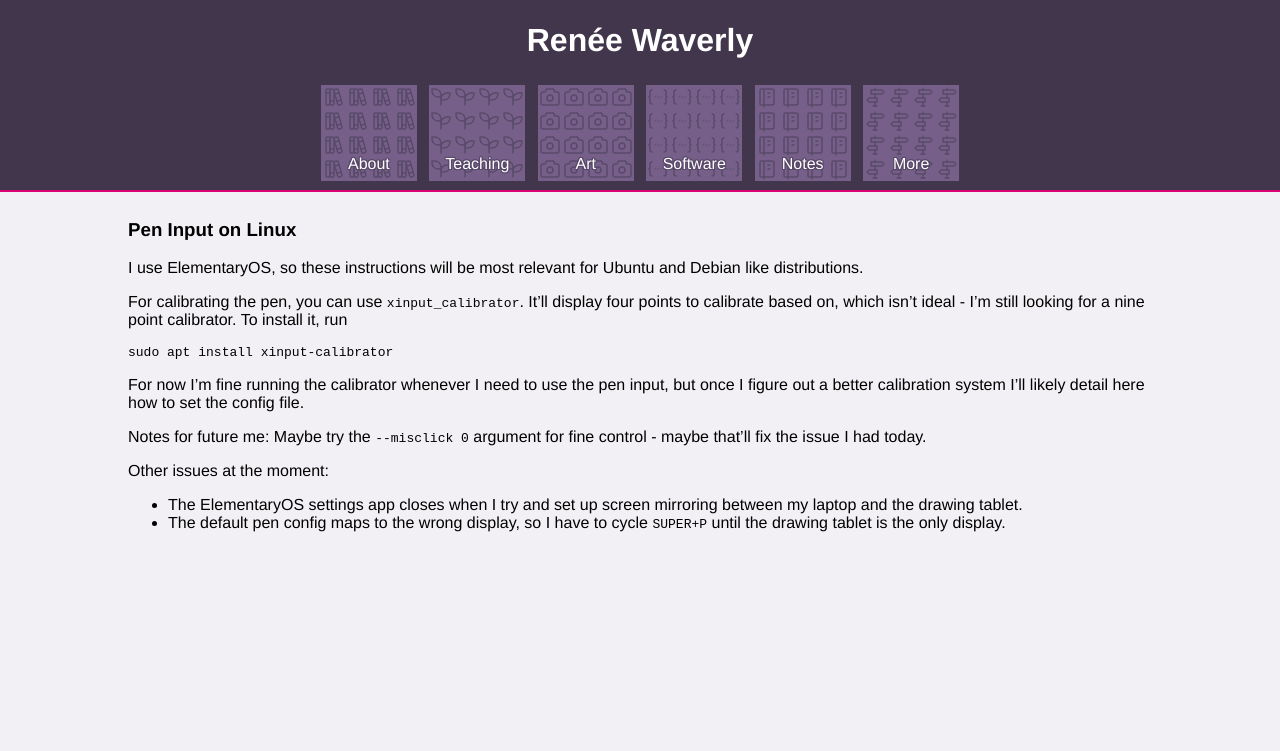
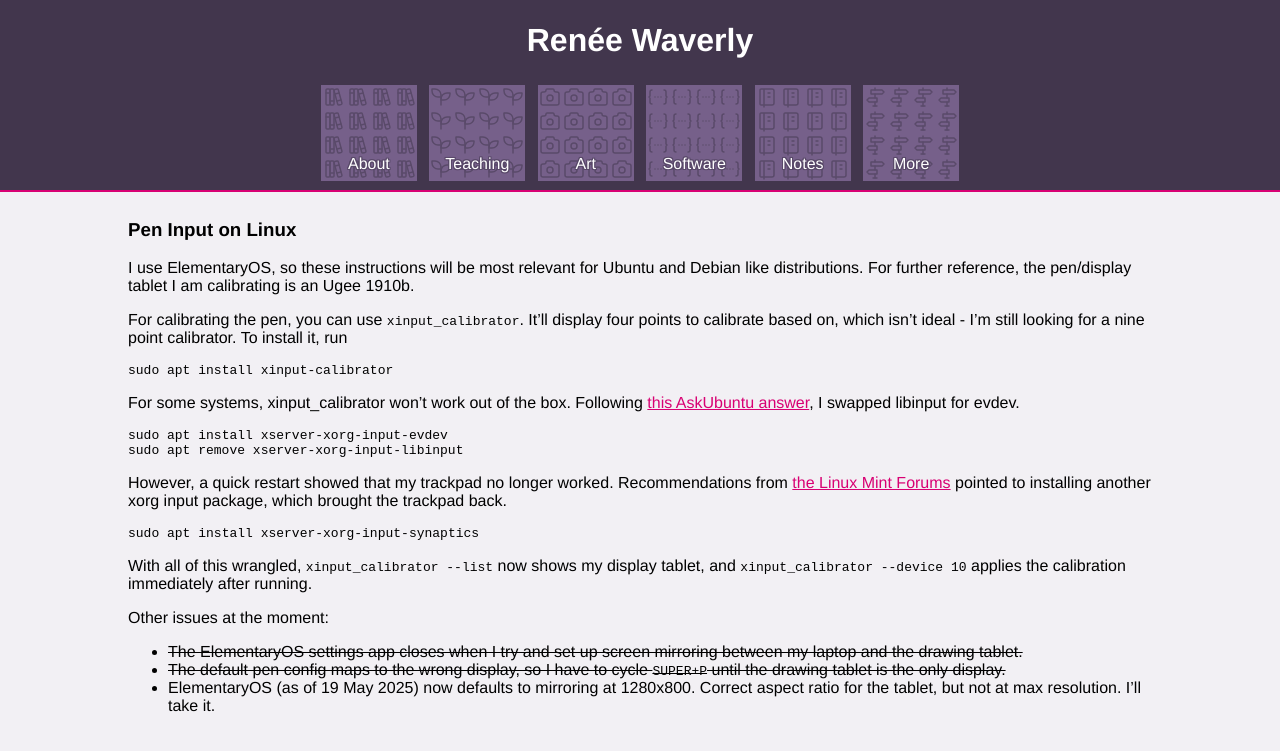
Before and after one commit to reneeverly/reneeverly.github.io, a Jekyll site: the page built from notes/linux_pen_input.md, in a window 1280 px wide. Shown: the top 751 px of the page. Built offline with Jekyll 4.4.1, drawn with Linux system fonts in a browser that asks for light colours.

Commit message:
Update linux_pen_input.md

````diff
--- a/notes/linux_pen_input.md
+++ b/notes/linux_pen_input.md
@@ -4,16 +4,28 @@ title: Pen Input on Linux
 ---
 ### Pen Input on Linux
 
-I use ElementaryOS, so these instructions will be most relevant for Ubuntu and Debian like distributions.
+I use ElementaryOS, so these instructions will be most relevant for Ubuntu and Debian like distributions.  For further reference, the pen/display tablet I am calibrating is an Ugee 1910b.
 
 For calibrating the pen, you can use `xinput_calibrator`.  It'll display four points to calibrate based on, which isn't ideal - I'm still looking for a nine point calibrator.  To install it, run
 ```bash
 sudo apt install xinput-calibrator
 ```
-For now I'm fine running the calibrator whenever I need to use the pen input, but once I figure out a better calibration system I'll likely detail here how to set the config file.
+For some systems, xinput_calibrator won't work out of the box.  Following [this AskUbuntu answer](https://askubuntu.com/questions/1188624/trouble-with-xinput-calibrator-on-a-toughbook-cf-19), I swapped libinput for evdev.
+```bash
+sudo apt install xserver-xorg-input-evdev
+sudo apt remove xserver-xorg-input-libinput
+```
+However, a quick restart showed that my trackpad no longer worked.  Recommendations from [the Linux Mint Forums](https://forums.linuxmint.com/viewtopic.php?t=378157) pointed to installing another xorg input package, which brought the trackpad back.
+```bash
+sudo apt install xserver-xorg-input-synaptics
+```
+With all of this wrangled, `xinput_calibrator --list` now shows my display tablet, and `xinput_calibrator --device 10` applies the calibration immediately after running.
 
+{::comment}
 Notes for future me: Maybe try the `--misclick 0` argument for fine control - maybe that'll fix the issue I had today.
+{:/comment}
 
 Other issues at the moment:
-* The ElementaryOS settings app closes when I try and set up screen mirroring between my laptop and the drawing tablet.
-* The default pen config maps to the wrong display, so I have to cycle `SUPER+P` until the drawing tablet is the only display.
+* ~~The ElementaryOS settings app closes when I try and set up screen mirroring between my laptop and the drawing tablet.~~
+* ~~The default pen config maps to the wrong display, so I have to cycle `SUPER+P` until the drawing tablet is the only display.~~
+* ElementaryOS (as of 19 May 2025) now defaults to mirroring at 1280x800.  Correct aspect ratio for the tablet, but not at max resolution.  I'll take it.
````
